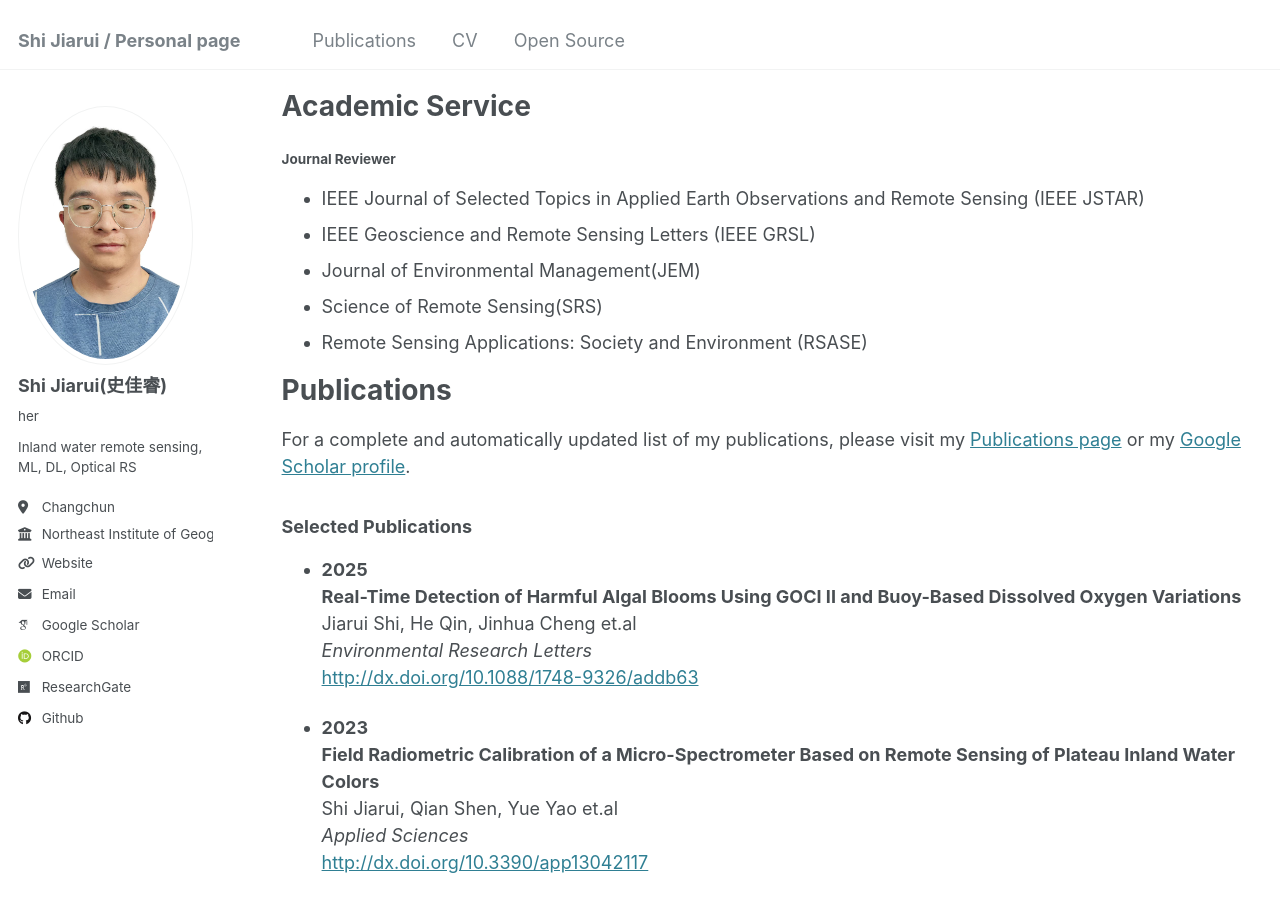
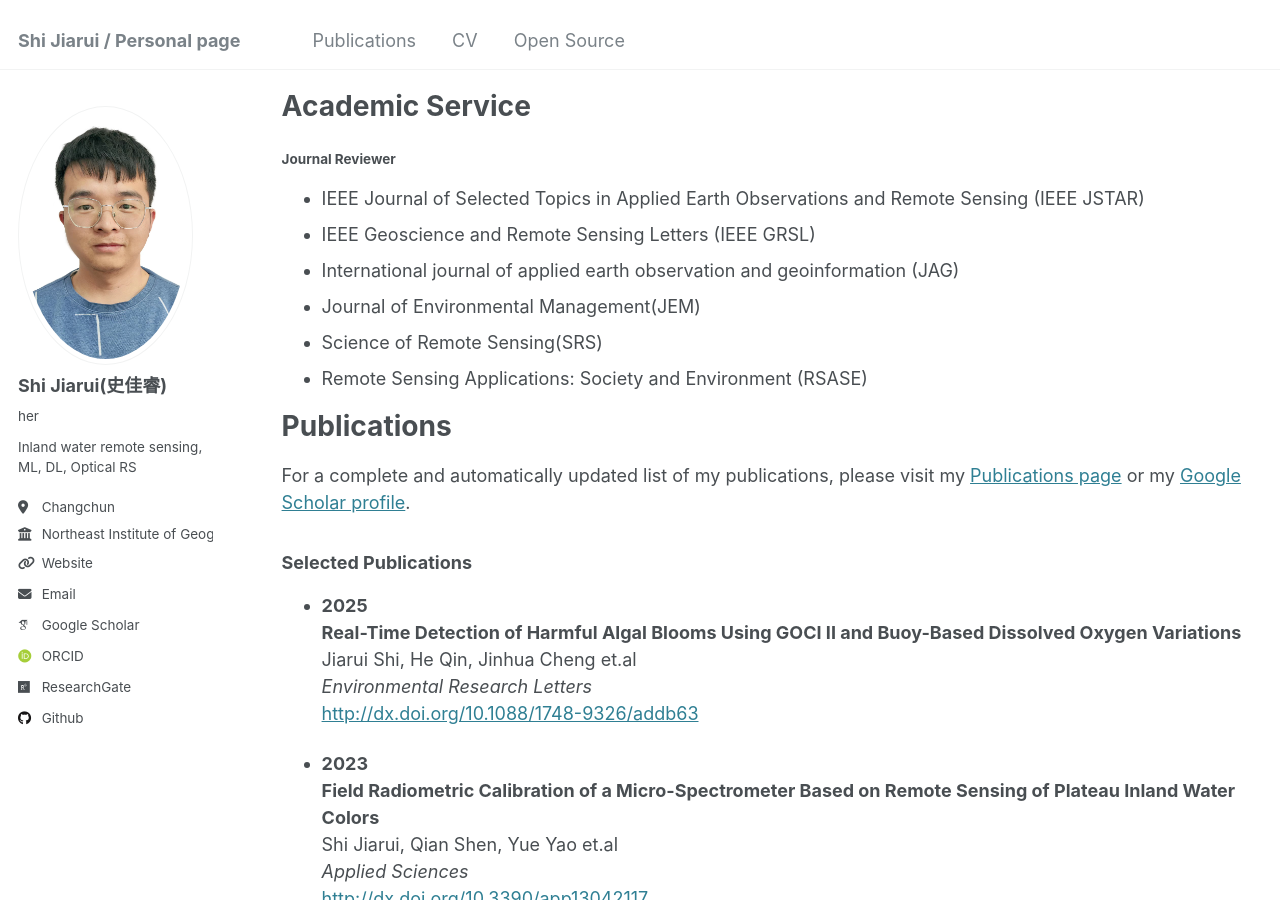
Before and after one commit to Shi-Jiarui/Shi-Jiarui.github.io, a Jekyll site: the page built from _pages/cv.md, in a window 1280 px wide and 900 px high, scrolled down 642 px. Built offline with Jekyll 4.4.1, drawn with Linux system fonts in a browser that asks for light colours; some web fonts are replaced.

Commit message:
Update cv.md
add JAG reviewer

```diff
--- a/_pages/cv.md
+++ b/_pages/cv.md
@@ -35,6 +35,7 @@ Academic Service
 #### Journal Reviewer
 * IEEE Journal of Selected Topics in Applied Earth Observations and Remote Sensing (IEEE JSTAR)
 * IEEE Geoscience and Remote Sensing Letters (IEEE GRSL)
+* International journal of applied earth observation and geoinformation (JAG)
 * Journal of Environmental Management(JEM)
 * Science of Remote Sensing(SRS)
 * Remote Sensing Applications: Society and Environment (RSASE)
```
